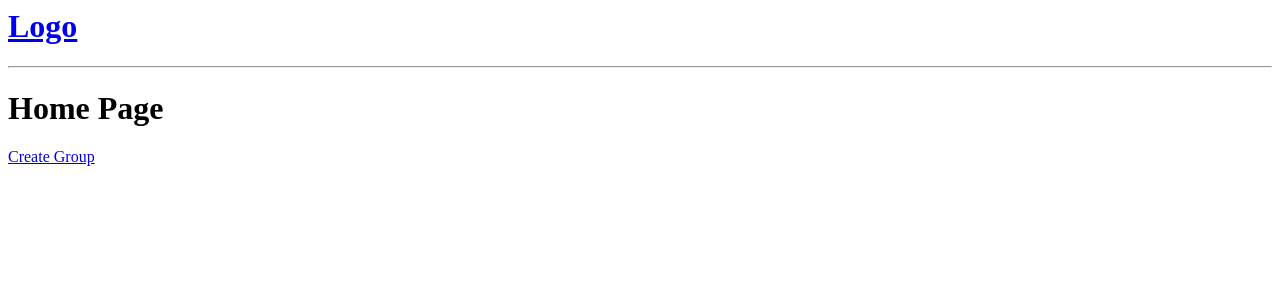
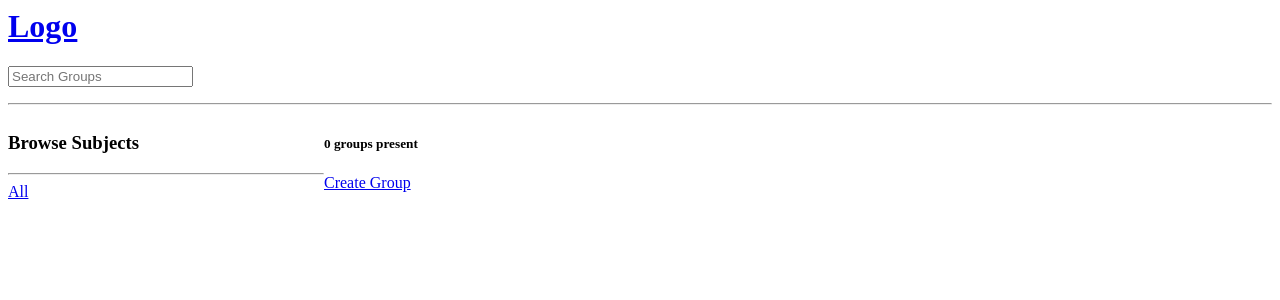
Before and after one commit to sukhdeepg/Team-Discuss, a Django app: page / in a window 1280 px wide. Shown: the top 300 px of the page. Run offline with Django 4.2, Linux system fonts and the light colour scheme; data that the repository does not hold is empty.

Commit message:
added sidebar and search functionality

```diff
--- a/base/templates/base/home.html
+++ b/base/templates/base/home.html
@@ -1,11 +1,36 @@
 {% extends 'main.html' %}
 
 {% block content %}
-    <h1>Home Page</h1>
+
+    <style>
+        .home-container {
+            display: grid;
+            grid-template-columns: 1fr 3fr; /* fr: fraction */
+        }
+    </style>
+
+    <div class="home-container">
 
         <div>
+            <h3>Browse Subjects</h3>
+            <hr>
+
+            <div>
+                <a href="{% url 'home' %}">All</a>
+            </div>
+
+            {% for subject in subjects %}
+                <div>
+                    <a href="{% url 'home' %}?q={{ subject.name }}">{{ subject.name }}</a>
+                </div>
+            {% endfor %}
+        </div>
+
+        <div>
+            <h5>{{ group_count }} groups present</h5>
             <a href="{% url 'create-group' %}">Create Group</a>
 
+            <div>
                 {% for group in groups %}
                     <div>
                         <a href="{% url 'update-group' group.id %}">Edit</a>
@@ -16,4 +41,8 @@
                     </div>
                 {% endfor %}
             </div>
+        </div>
+
+
+    </div>
 {% endblock content %}
--- a/base/views.py
+++ b/base/views.py
@@ -1,10 +1,20 @@
 from django.shortcuts import render, redirect
-from .models import Group
+from django.db.models import Q
+from .models import Group, Subject
 from .forms import GroupForm
 
 def home(request):
-    groups = Group.objects.all()
-    context = {"groups": groups}
+    q = request.GET.get('q', '')
+
+    groups = Group.objects.filter(
+        Q(subject__name__icontains=q) |
+        Q(name__icontains=q) |
+        Q(description__icontains=q)
+    )
+    group_count = groups.count()
+    subjects = Subject.objects.all()
+
+    context = {"groups": groups, "subjects": subjects, "group_count": group_count}
     return render(request, 'base/home.html', context)
 
 def group(request, pk):
--- a/templates/navbar.html
+++ b/templates/navbar.html
@@ -2,4 +2,8 @@
     <h1>Logo</h1>
 </a>
 
+<form method="GET" action="{% url 'home' %}">
+    <input type="text" name="q" placeholder="Search Groups" />
+</form>
+
 <hr>
```
Lines whose indentation alone changed are shown as unchanged.
